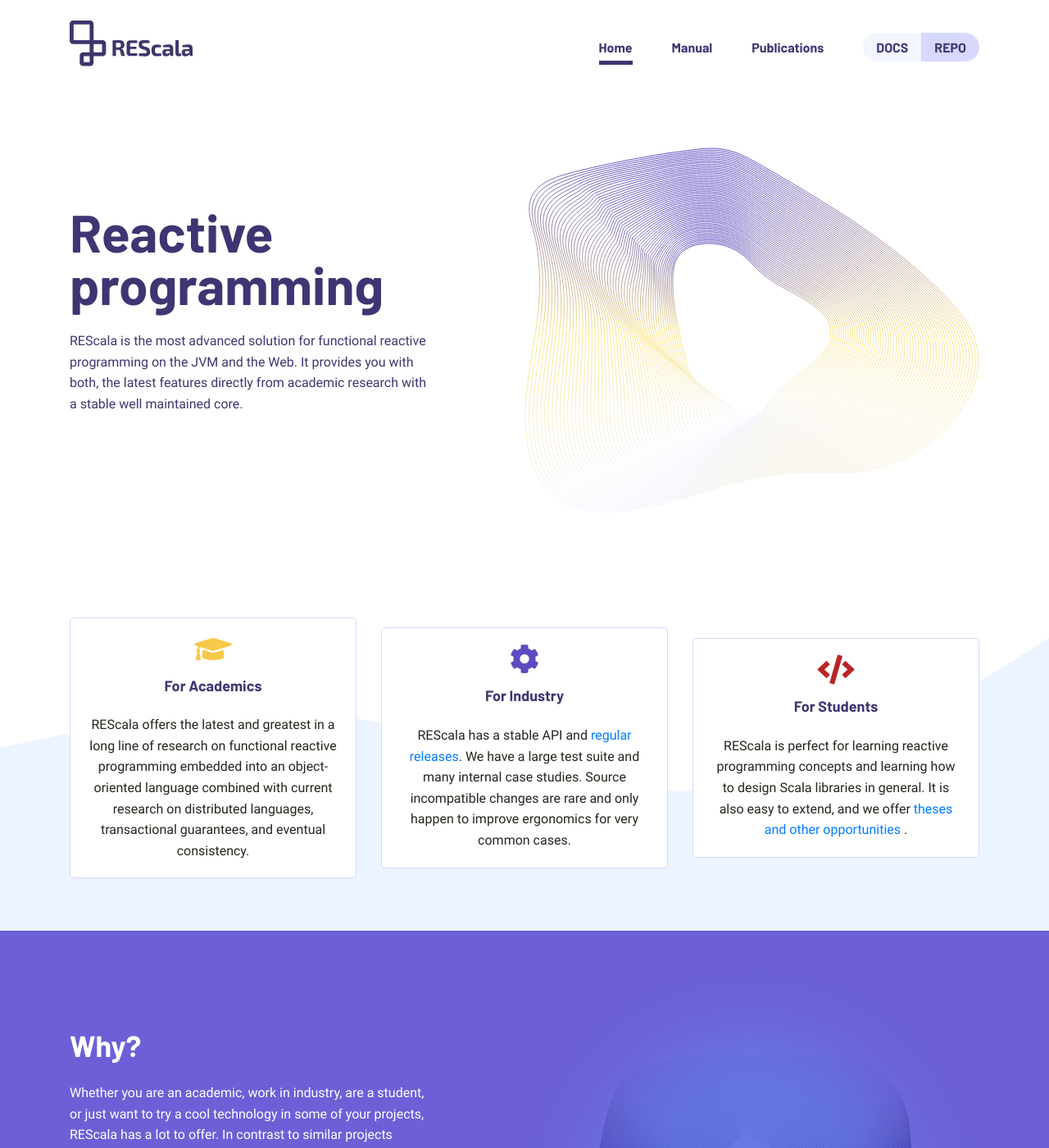
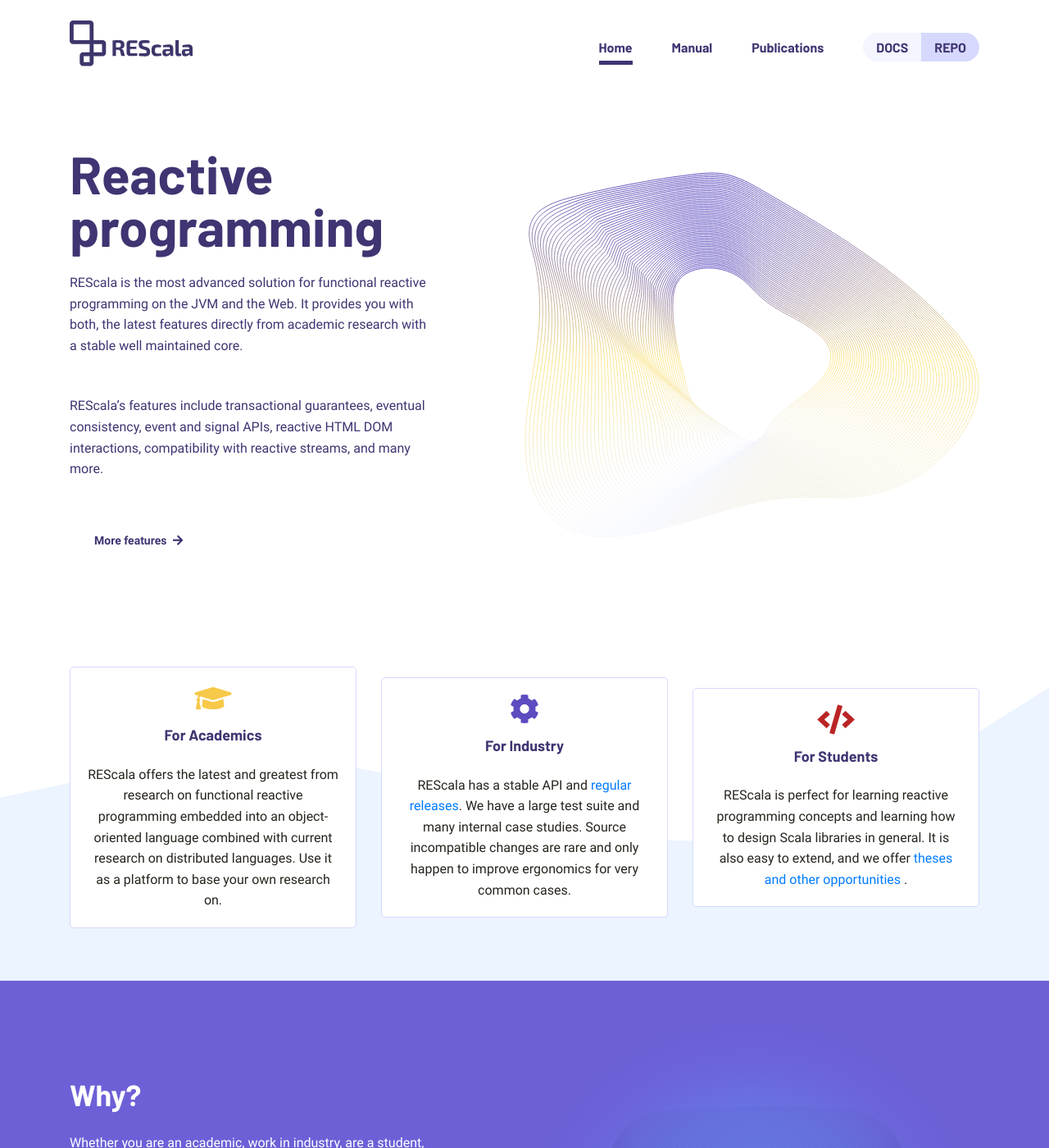
Before and after one commit to uradotdesign/rescala, a Jekyll site: the page built from index.html, in a window 1280 px wide and 1400 px high. Shown: the whole window at 82% size. Built offline with Jekyll 4.4.1, drawn with Linux system fonts in a browser that asks for light colours.

Commit message:
more features

```diff
--- a/index.html
+++ b/index.html
@@ -11,7 +11,12 @@ layout: default
                     <a class="arrow-span" href="{{ site.baseurl }}/manual"><i class="fas fa-arrow-right"></i></a>
                 </div> -->
                 <h1 class="color-indigo-900 hero-header mb-4">Reactive programming</h1>
-                <p class="mb-5 color-indigo-900">REScala is the most advanced solution for functional reactive programming on the JVM and the Web. It provides you with both, the latest features directly from academic research with a stable well maintained core.</p>
+                <p class="mb-5 color-indigo-900">
+                    REScala is the most advanced solution for functional reactive programming on the JVM and the Web. It provides you with both, the latest features directly from academic research with a stable well maintained core.
+                </p>
+                <p class="mb-5 color-indigo-900">
+                    REScala’s features include transactional guarantees, eventual consistency, event and signal APIs, reactive HTML DOM interactions, compatibility with reactive streams, and many more.
+                </p>
 <!--                 <dl class="color-indigo-900">
                     <dt>Flexible</dt>
                     <dd> Abstractions for Events and Signals. Integrating with imperative, object-oriented, functional and any other paradigm on the JVM. </dd>
@@ -20,12 +25,12 @@ layout: default
                     <dt>Thread-safe</dt>
                     <dd> Multi-threaded applications are fully supported. Reactive abstractions can be safely accessed from any thread and they are updated in parallel.</dd>
                 </dl> -->
-<!--                 <div class="row align-items-center">
+                <div class="row align-items-center">
                     <div class="col-12 col-xs-6">
-                        <a href="{{ site.baseurl }}/publications" class="hero mr-3 mb-3 mb-xs-0">Publications</a>
-                        <a class="action" href="https://github.com/rescala-lang/REScala">Get the code <i class="fas fa-arrow-right pl-1"></i></a>
+                        <!-- <a href="{{ site.baseurl }}/publications" class="hero mr-3 mb-3 mb-xs-0">Publications</a> -->
+                        <a class="action" href="#">More features <i class="fas fa-arrow-right pl-1"></i></a>
                     </div>
-                </div> -->
+                </div>
             </div>
             <div class="col-0 col-lg-1 order-2"></div>
             <div class="col-12 col-lg-6 order-1 order-lg-2 pl-lg-0 mb-4 mb-lg-0 d-none d-md-none d-lg-block"><img
@@ -42,7 +47,8 @@ layout: default
                     <i class="fas fa-graduation-cap size-36 color-yellow-500 mb-3"></i>
                     <h5 class="color-indigo-900 mb-4">For Academics</h5>
                     <p class="mb-0 color-gray-950">
-                        REScala offers the latest and greatest in a long line of research on functional reactive programming embedded into an object-oriented language combined with current research on distributed languages, transactional guarantees, and eventual consistency.
+                        REScala offers the latest and greatest from research on functional reactive programming embedded into an object-oriented language combined with current research on distributed languages.
+                        Use it as a platform to base your own research on.
                     </p>
                 </div>
             </div>
```
